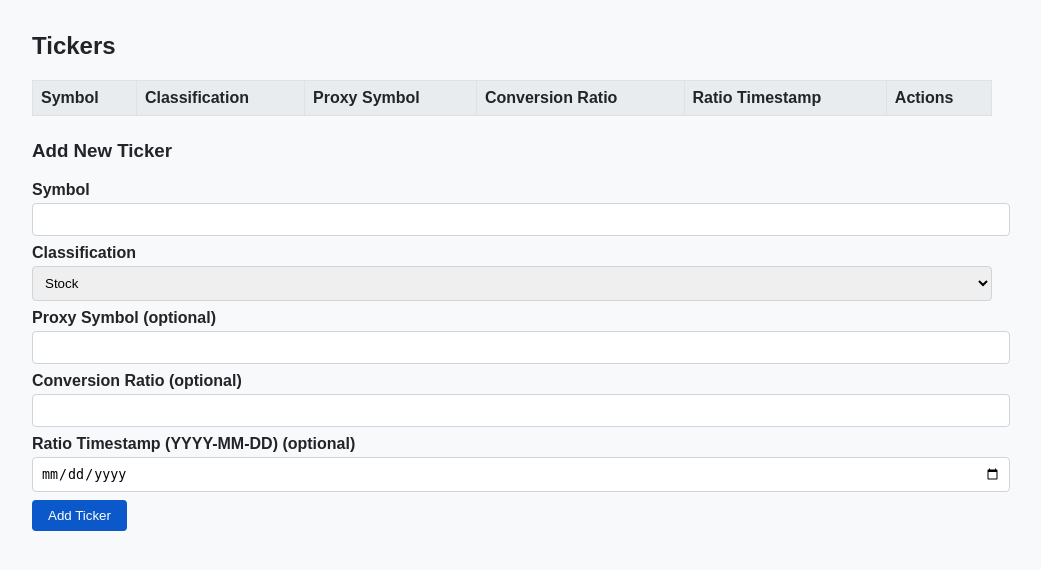
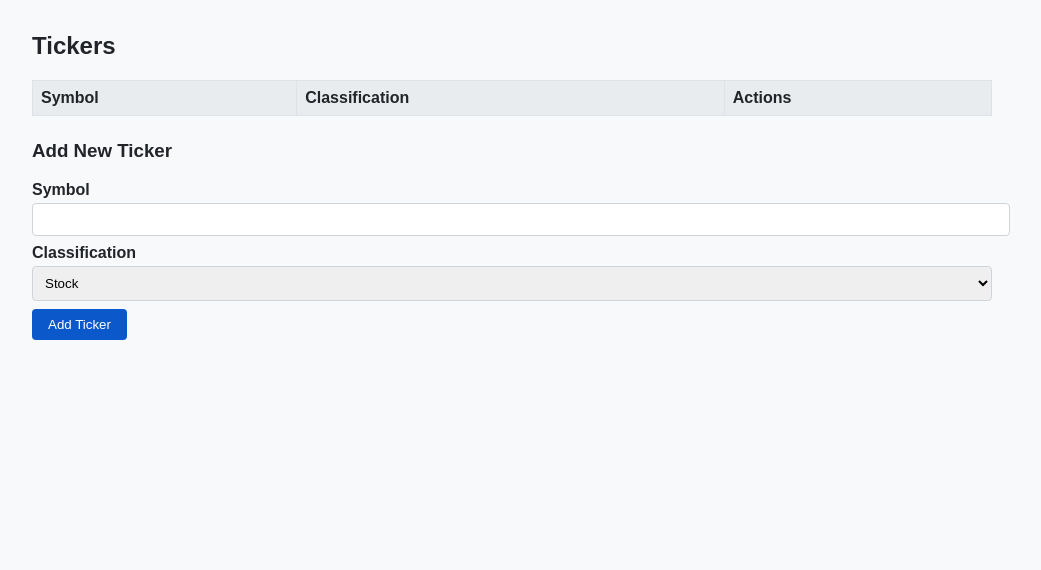
Before and after one commit to veochang/portfolio_app, a FastAPI app: template templates/tickers.html in a window 1280 px wide. Shown: the part 86-656 px from the top of the page, without its empty margins (128-1169 px from the left). Run offline with FastAPI, Linux system fonts and the light colour scheme; the template is opened without the code that fills it, so the values that code supplies are empty; parts of the project's set-up code (start-up, migrations or seed data) failed here and were passed over.

Commit message:
update db structures

````diff
--- a/main.py
+++ b/main.py
@@ -23,7 +23,7 @@ To run the application locally:
 
 ```bash
 cd /path/to/portfolio_app
-python -m uvicorn srcmain:app --reload --port 8000
+python -m uvicorn portfolio_app.main:app --reload --port 8000
 ```
 
 Then navigate to http://localhost:8000 in a browser.
@@ -125,16 +125,10 @@ async def update_all_prices(conn: sqlite3.Connection) -> None:
             if p is not None:
                 price = p * ratio
         else:
-            proxy_symbol_fallback = tk["proxy_symbol"]
-            ratio_fallback = tk["conversion_ratio"] or 1.0
-            if proxy_symbol_fallback:
-                p = await fetch_latest_price(proxy_symbol_fallback)
-                if p is not None:
-                    price = p * ratio_fallback
-            else:
-                p = await fetch_latest_price(symbol)
-                if p is not None:
-                    price = p
+            # No proxy entry; fetch direct symbol price
+            p = await fetch_latest_price(symbol)
+            if p is not None:
+                price = p
         if price is not None:
             # Insert price into history
             db.insert_price(conn, tk["id"], today_str, price)
@@ -337,24 +331,16 @@ async def tickers_list(request: Request) -> HTMLResponse:
 async def tickers_post(request: Request) -> RedirectResponse:
     """Handle ticker creation from form submission."""
     body_bytes = await request.body()
-    data = {}
+    data: Dict[str, str] = {}
     if body_bytes:
         import urllib.parse as _urlparse
         parsed = _urlparse.parse_qs(body_bytes.decode(), keep_blank_values=True)
         data = {k: v[0] for k, v in parsed.items()}
     symbol = data.get("symbol", "").strip()
     classification = data.get("classification", "").strip()
-    proxy_symbol = data.get("proxy_symbol") or None
-    def to_float(value: Optional[str]) -> Optional[float]:
-        try:
-            return float(value) if value not in (None, "") else None
-        except ValueError:
-            return None
-    conversion_ratio = to_float(data.get("conversion_ratio"))
-    ratio_timestamp = data.get("ratio_timestamp") or None
     if symbol and classification:
         conn = db.get_db()
-        db.create_ticker(conn, symbol, classification, proxy_symbol, conversion_ratio, ratio_timestamp)
+        db.create_ticker(conn, symbol, classification)
         conn.close()
     return RedirectResponse("/tickers", status_code=status.HTTP_303_SEE_OTHER)
 
@@ -382,24 +368,16 @@ async def tickers_edit(request: Request, ticker_id: int) -> HTMLResponse:
 async def tickers_edit_post(request: Request, ticker_id: int) -> RedirectResponse:
     """Handle submission of edited ticker details."""
     body_bytes = await request.body()
-    data = {}
+    data: Dict[str, str] = {}
     if body_bytes:
         import urllib.parse as _urlparse
         parsed = _urlparse.parse_qs(body_bytes.decode(), keep_blank_values=True)
         data = {k: v[0] for k, v in parsed.items()}
     symbol = data.get("symbol", "").strip()
     classification = data.get("classification", "").strip()
-    proxy_symbol = data.get("proxy_symbol") or None
-    def to_float(value: Optional[str]) -> Optional[float]:
-        try:
-            return float(value) if value not in (None, "") else None
-        except ValueError:
-            return None
-    conversion_ratio = to_float(data.get("conversion_ratio"))
-    ratio_timestamp = data.get("ratio_timestamp") or None
     if symbol and classification:
         conn = db.get_db()
-        db.update_ticker(conn, ticker_id, symbol, classification, proxy_symbol, conversion_ratio, ratio_timestamp)
+        db.update_ticker(conn, ticker_id, symbol, classification)
         conn.close()
     return RedirectResponse("/tickers", status_code=status.HTTP_303_SEE_OTHER)
 
--- a/templates/ticker_edit.html
+++ b/templates/ticker_edit.html
@@ -12,12 +12,6 @@
         <option value="stock" {% if ticker.classification == 'stock' %}selected{% endif %}>Stock</option>
         <option value="bond" {% if ticker.classification == 'bond' %}selected{% endif %}>Bond</option>
     </select>
-    <label for="proxy_symbol">Proxy Symbol</label>
-    <input type="text" id="proxy_symbol" name="proxy_symbol" value="{{ ticker.proxy_symbol or '' }}">
-    <label for="conversion_ratio">Conversion Ratio</label>
-    <input type="number" step="0.0001" id="conversion_ratio" name="conversion_ratio" value="{{ ticker.conversion_ratio or '' }}">
-    <label for="ratio_timestamp">Ratio Timestamp (YYYY-MM-DD)</label>
-    <input type="date" id="ratio_timestamp" name="ratio_timestamp" value="{{ ticker.ratio_timestamp or '' }}">
     <button type="submit">Save</button>
 </form>
 
--- a/templates/tickers.html
+++ b/templates/tickers.html
@@ -9,9 +9,7 @@
         <tr>
             <th>Symbol</th>
             <th>Classification</th>
-            <th>Proxy Symbol</th>
-            <th>Conversion Ratio</th>
-            <th>Ratio Timestamp</th>
+            <!-- Proxy fields removed -->
             <th>Actions</th>
         </tr>
     </thead>
@@ -20,9 +18,6 @@
         <tr>
             <td>{{ tk.symbol }}</td>
             <td>{{ tk.classification }}</td>
-            <td>{{ tk.proxy_symbol or '' }}</td>
-            <td>{{ tk.conversion_ratio or '' }}</td>
-            <td>{{ tk.ratio_timestamp or '' }}</td>
             <td>
                 <a href="/tickers/edit/{{ tk.id }}">Edit</a> |
                 <a href="/tickers/delete/{{ tk.id }}" onclick="return confirm('Delete ticker?');">Delete</a>
@@ -41,12 +36,6 @@
         <option value="stock">Stock</option>
         <option value="bond">Bond</option>
     </select>
-    <label for="proxy_symbol">Proxy Symbol (optional)</label>
-    <input type="text" id="proxy_symbol" name="proxy_symbol">
-    <label for="conversion_ratio">Conversion Ratio (optional)</label>
-    <input type="number" step="0.0001" id="conversion_ratio" name="conversion_ratio">
-    <label for="ratio_timestamp">Ratio Timestamp (YYYY-MM-DD) (optional)</label>
-    <input type="date" id="ratio_timestamp" name="ratio_timestamp">
     <button type="submit">Add Ticker</button>
 </form>
 {% endblock %}
````
Also changed, not shown: database.py (+10 -24 lines).
